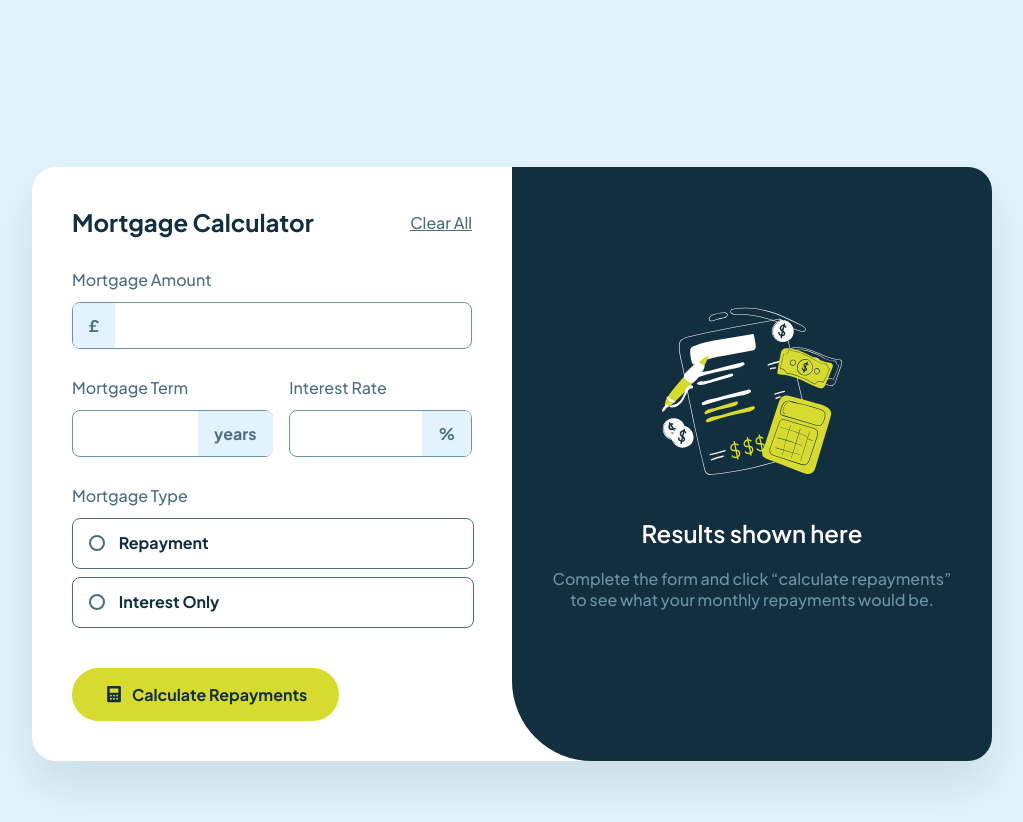
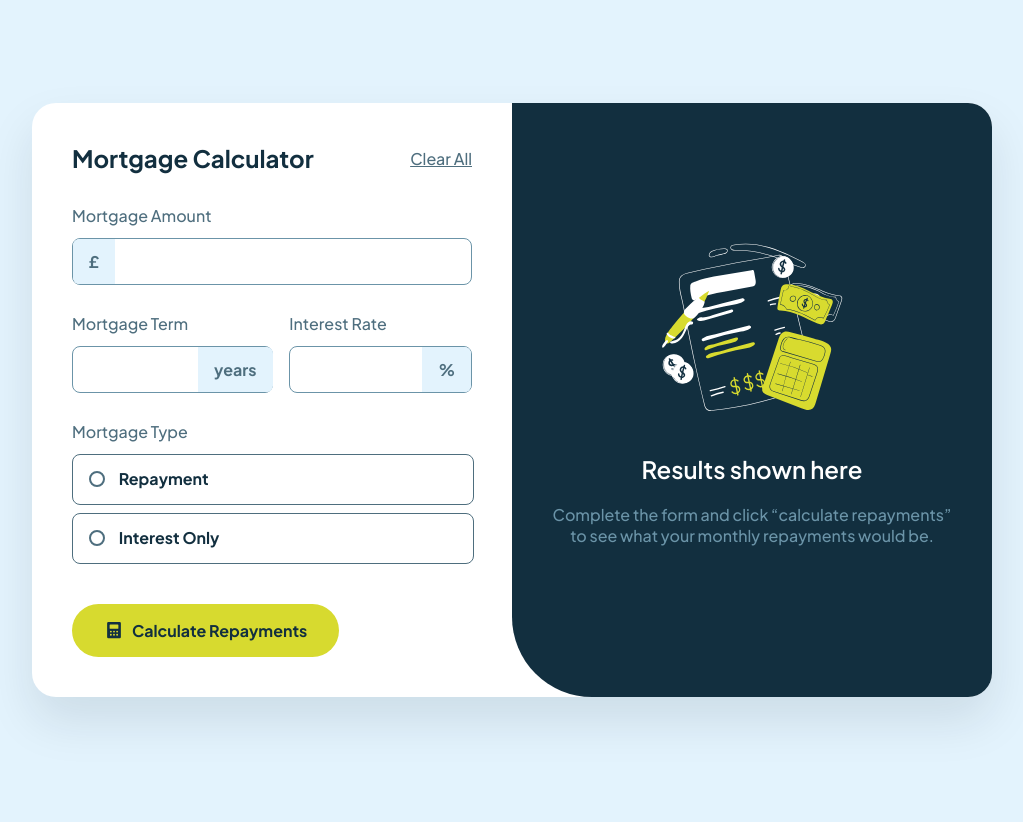
Before and after one commit to b16h22/mortgage_repayment_calculator_solution, a plain HTML site: page index.html in a window 1280 px wide. Shown: the whole page, without its empty margins (128-1151 px from the left). After the commit the page ends 800 px from the top, so only its background shows below. Drawn offline with Linux system fonts and the light colour scheme.

Commit message:
fix card margins

```diff
--- a/styles/styles.css
+++ b/styles/styles.css
@@ -19,7 +19,6 @@
       justify-content: center;
       align-items: center;
       min-height: 100vh;
-      padding-block: 4rem;
     }
 
     .card {
```
